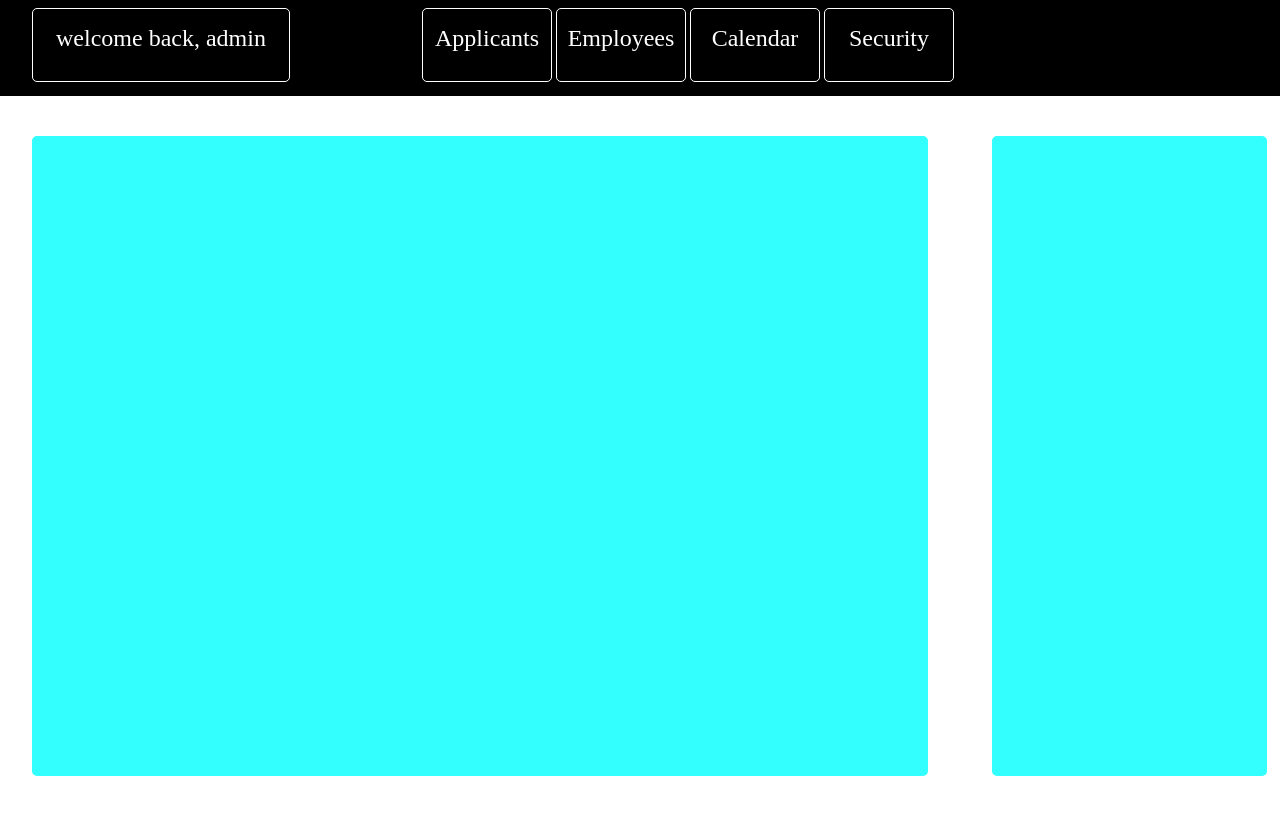
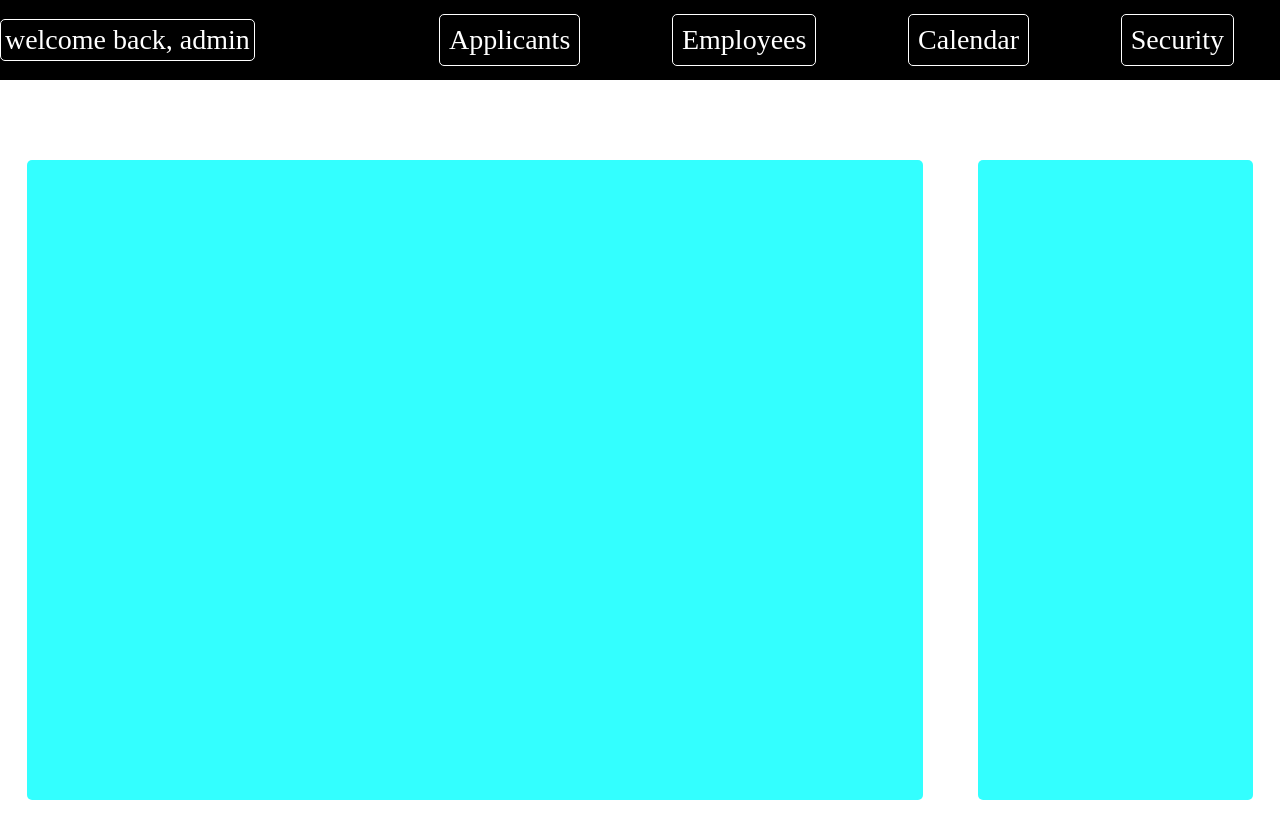
Before and after one commit to imhotek/OLT, a plain HTML site: page exec.html in a window 1280 px wide. Drawn offline with Linux system fonts and the light colour scheme.

Commit message:
Project.branch_2

```diff
--- a/css/exec.css
+++ b/css/exec.css
@@ -11,12 +11,10 @@ body{
 .nav_buttons{
     border-radius: 5px;
     border: 1px solid white;
-    height: 50%;
-    padding: 2vh 0vw;
-    display: inline-block;
-    font: 3vh bold tahoma;
+    font: 175% bold tahoma;
     color: white;
     text-align: center;
+    padding: 1%
 }
 
 div.nav_buttons:hover{
--- a/css/profile.css
+++ b/css/profile.css
@@ -36,3 +36,7 @@
     font: 2vh bold,black,tahoma;
     color: black;
 }
+
+.address,.from,.to,.employer,.phone,.position,.type,.endorsements,.exp_date,.date,.location,
+.reason,.regs,.cfr,.vclass,.yrs,.miles,.states,.state,.num,.lic_num,.training,.num_fts,num_injrs,
+.awards,.deny,.suspend,.felony,.charge,.penalty{}
--- a/exec.html
+++ b/exec.html
@@ -11,10 +11,12 @@
         <div id="wrapper">
             <div id="nav">
                 <div id="welcome"></div>
-                <div id="applicants">Applicants</div>
-                <div id="employees">Employees</div>
-                <div id="calendar">Calendar</div>
-                <div id="security">Security</div>
+                <div id="nav_options">
+                    <div id="applicants">Applicants</div>
+                    <div id="employees">Employees</div>
+                    <div id="calendar">Calendar</div>
+                    <div id="security">Security</div>
+                </div>
             </div>
             <div id="content_background">
                 <div id="loader"></div>
--- a/scripts/applicant_profile.js
+++ b/scripts/applicant_profile.js
@@ -904,7 +904,6 @@ function Applicant_Profile(ref){
             body.style.flexFlow = "column";
             body.style.justifyContent = "flex-start";
             body.style.alignItems = "flex-start";
-            body.style.alignContent = "space-between";
             body.style.border = "2px solid red";
             body.style.maxWidth = (window.innerWidth*0.7)+"px";
             this._set_res_hist();
--- a/scripts/exec.js
+++ b/scripts/exec.js
@@ -22,68 +22,118 @@ var exec = (function(){
     function _init_wrapper(){
         var $wrap = $body.find("#wrapper");
         $wrap.css({
-            "position":"absolute",
-            "width":width+"px",
-            "height":height+"px"
+            "display":"flex",
+            "flex-flow":"column nowrap",
+            "justify-content":"space-between",
+            "align-items":"flex-start",
+            "max-width":width+"px",
+            "min-height":height+"px"
+        });
+    }
+    function _init_nav_options(){
+        var $nav_opts = $body.find("#nav_options");
+        $nav_opts.css({
+            "flex-grow":"3",
+            "order":"2",
+            "display":"flex",
+            "flex-flow":"row nowrap",
+            "justify-content":"space-around",
+            "align-items":"center","align-content":"center","min-height":1.5*(height*0.1)+"px"
+        });
+        $nav_opts.find('div').each(function(){
+            $(this).addClass('nav_buttons');
+            $(this).hover(function(){
+                $(this).css({
+                    "color": "#33ffff",
+                    "border": "1px solid #33ffff",
+                    "cursor": "all-scroll"
+                });
+            },function(){
+                $(this).css({
+                    "color": "white",
+                    "border": "1px solid white",
+                    "cursor": "auto"
+                });
+            });
         });
     }
     function _init_welcome(){
         var $wel = $body.find("#welcome");
-        $wel.text("welcome back, "+username);
         $wel.css({
-            "width":"20%",
-            "margin":((height*0.1)*0.1)+"px "+(width*0.1)+"px "+((height*0.1)*0.1)+"px "+(width*0.025)+"px"
+            "flex-grow":"1",
+            "order":"1",
+            "display":"flex",
+            "flex-flow":"row nowrap",
+            "justify-content":"flex-start",
+            "align-items":"center","align-content":"center","min-height":1.5*(height*0.1)+"px"
+        });
+        $wel.append("<div id='wel_inner_div'></div>");
+        var $wel_inn = $wel.find('#wel_inner_div');
+        $wel_inn.addClass('nav_buttons');
+        $wel_inn.text("welcome back, "+username);
+        $wel_inn.css({
+            "flex":"0 1 auto",
+            "order":"1",
+            "display":"flex",
+            "flex-flow":"row nowrap",
+            "justify-content":"space-around",
+            "align-items":"center","align-content":"flex-end"
         });
     }
     function _init_nav(){
         var $nav = $body.find("#nav");
         $nav.css({
-            "position":"relative",
-            "width":width+"px",
-            "height":(height*0.1)+"px",
-            "top":(-height*0.1)+"px",
-            "left":"0px",
+            "flex":"1",
+            "order":"1",
+            "min-width":width+"px",
+            "max-height":(height*0.1)+"px",
             "background-color":"black",
-            "padding-bottom":"2vh"
+            "display":"flex",
+            "flex-flow":"row nowrap",
+            "justify-content":"flex-start",
+            "align-items":"center",
+            "align-content":"stretch"
         });
-        $nav.find("div").addClass("nav_buttons");
-        $nav.find("div:first-child").nextAll().css({"width":"10%"});
-        $nav.animate({"top":"0px"},500);
+        _init_welcome();
+        _init_nav_options();
     }
     function _init_backgrounds(){
         $content = $body.find("#content_background");
         $loader = $body.find("#loader");
         $panel = $body.find("#side_panel");
         $content.css({
-            "position":"absolute",
-            "width":width+"px",
-            "height":(height*0.9)+"px",
-            "z-index":"-1"
+            "flex":"0 1 auto",
+            "order":"2",
+            "min-width":width+"px",
+            "max-height":(height*0.9)+"px",
+            "display":"flex",
+            "flex-flow":"row nowrap",
+            "justify-content":"space-around",
+            "align-items":"center",
+            "align-content":"center"
         });
         $loader.css({
-            "position":"absolute",
+            "flex":"0 1 auto",
+            "order":"1",
             "background-color": "#33ffff",
             "border-radius": "5px",
-            "left":(width*0.025)+"px",
-            "top":(height*0.05)+"px",
             "display":"flex",
             "flex-flow":"column",
             "justify-content":"flex-start",
             "align-items":"flex-start",
-            "min-width":(width*0.7)+"px",
-            "min-height":(height*0.8)+"px",
+            "width":(width*0.7)+"px",
+            "height":(height*0.8)+"px",
             "opacity":"0"
         });
         $loader.animate({"opacity":"1"},750);
         $panel.css({
-            "position":"fixed",
+            //"position":"fixed",
+            "flex":"0 1 auto",
+            "order":"2",
             "width":(width*0.215)+"px",
             "height":(height*0.8)+"px",
-            "left":(width*0.775)+"px",
-            "top":(height*0.17)+"px",
             "background-color": "#33ffff",
             "border-radius": "5px",
-            "display": "inline-block",
             "opacity":"0"
         });
         $panel.animate({"opacity":"1"},750);
@@ -356,7 +406,6 @@ var exec = (function(){
     }
     function _init_page(){
         _init_wrapper();
-        _init_welcome();
         _init_nav();
         _init_backgrounds();
         _init_foreground();
--- a/scripts/profile_page.js
+++ b/scripts/profile_page.js
@@ -219,7 +219,7 @@ function Profile_Page(ref,userType){
             header = document.createElement("div");
             header.setAttribute("id",user_type+"_page_header");
             header.style.position = "absolute";
-            header.style.flex = "0 1 autp";
+            header.style.flex = "0 1 auto";
             header.style.order = "1";
             header.style.display = "flex";
             header.style.flexFlow = "column";
```
